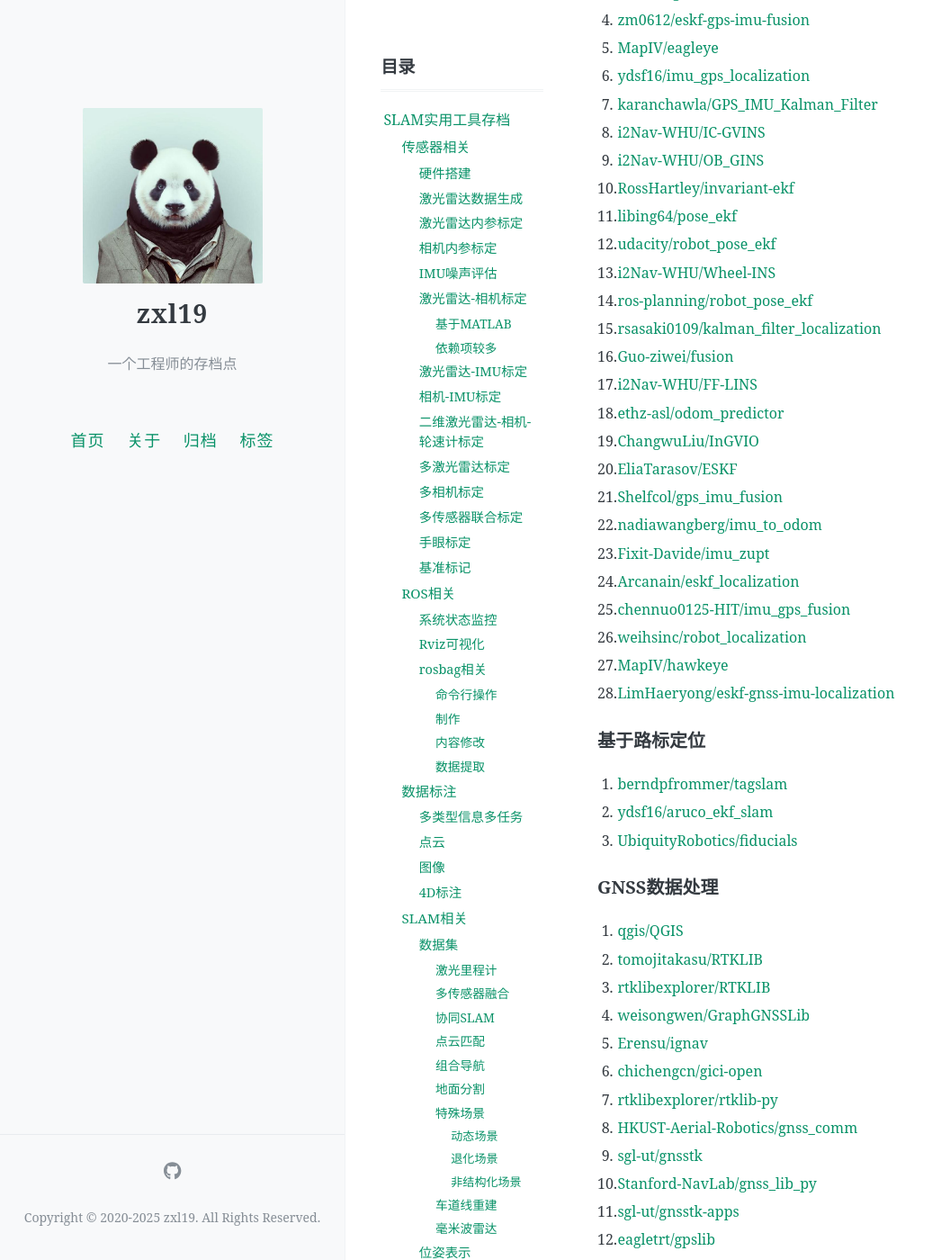
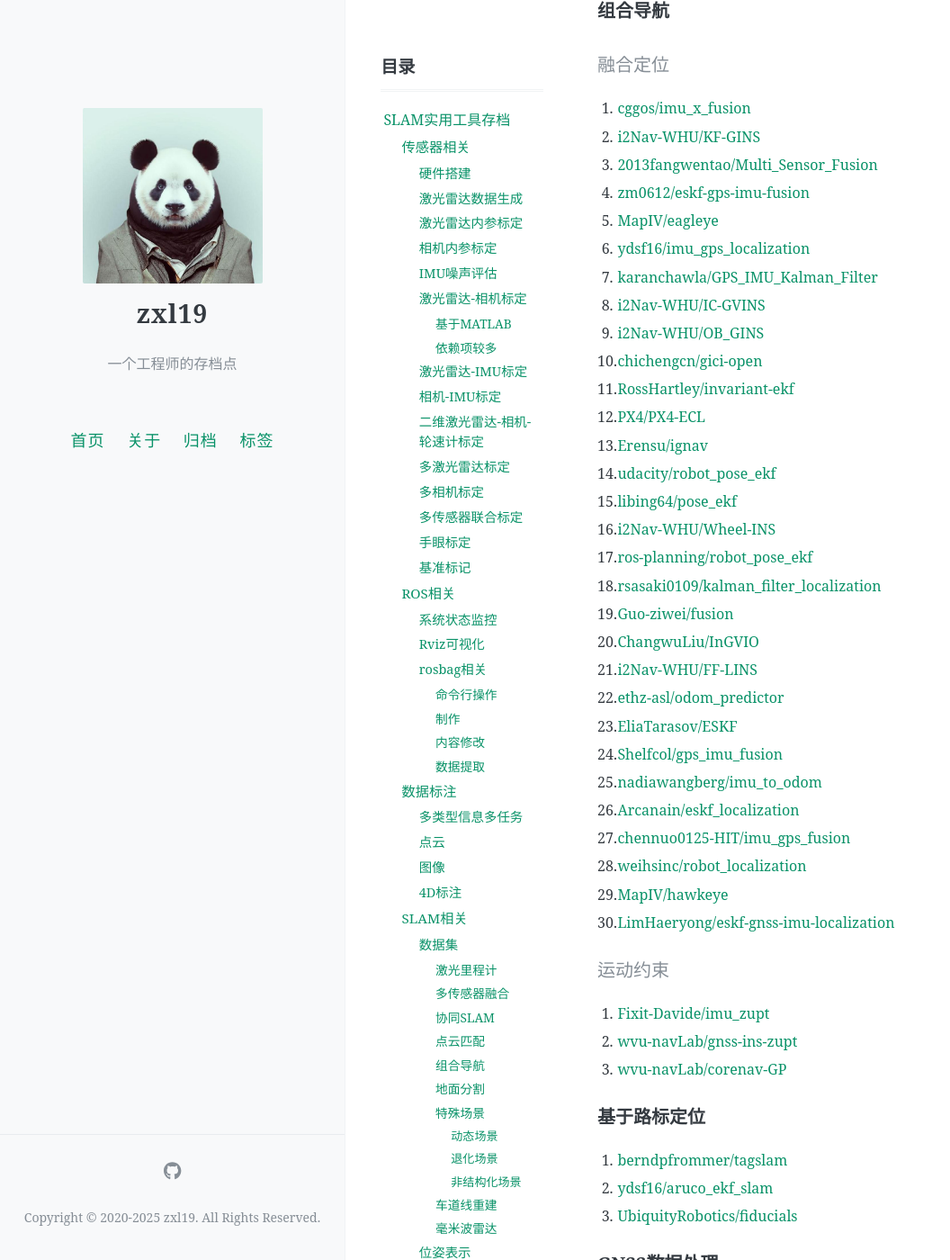
Before and after one commit to zxl19/zxl19.github.io, a Jekyll site: the page built from _posts/2021-05-25-slam-tool.md, in a window 1280 px wide and 1400 px high, scrolled down 27843 px. Shown: the whole window at 90% size, without its empty margins (0-1056 px from the left). Built offline with Jekyll 4.4.1, drawn with Linux system fonts in a browser that asks for light colours; comment, search, counter and statistics services are not loaded; some of the changed text lies outside the part shown.

Commit message:
docs: update posts

```diff
--- a/_posts/2021-05-25-slam-tool.md
+++ b/_posts/2021-05-25-slam-tool.md
@@ -890,6 +889,12 @@ pinned: false
 8. [Hammerliu/CoordTransform](https://github.com/Hammerliu/CoordTransform)
 9. [DaisyYoKo/-BD09-WGS84-GCJ02-](https://github.com/DaisyYoKo/-BD09-WGS84-GCJ02-)
 
+#### 软件
+
+1. [qgis/QGIS](https://github.com/qgis/QGIS)
+2. [PX4/PX4-Autopilot](https://github.com/PX4/PX4-Autopilot)
+3. [yxw027/Nuro_Navigation](https://github.com/yxw027/Nuro_Navigation)
+
 ### 地图匹配定位
 
 #### 激光雷达
@@ -971,7 +976,9 @@ pinned: false
 
 1. [TouchDeeper/VIW-Fusion](https://github.com/TouchDeeper/VIW-Fusion)
 
-#### 组合导航
+### 组合导航
+
+#### 融合定位
 
 1. [cggos/imu_x_fusion](https://github.com/cggos/imu_x_fusion)
 2. [i2Nav-WHU/KF-GINS](https://github.com/i2Nav-WHU/KF-GINS)
@@ -982,25 +989,33 @@ pinned: false
 7. [karanchawla/GPS_IMU_Kalman_Filter](https://github.com/karanchawla/GPS_IMU_Kalman_Filter)
 8. [i2Nav-WHU/IC-GVINS](https://github.com/i2Nav-WHU/IC-GVINS)
 9. [i2Nav-WHU/OB_GINS](https://github.com/i2Nav-WHU/OB_GINS)
-10. [RossHartley/invariant-ekf](https://github.com/RossHartley/invariant-ekf)
-11. [libing64/pose_ekf](https://github.com/libing64/pose_ekf)
-12. [udacity/robot_pose_ekf](https://github.com/udacity/robot_pose_ekf)
-13. [i2Nav-WHU/Wheel-INS](https://github.com/i2Nav-WHU/Wheel-INS)
-14. [ros-planning/robot_pose_ekf](https://github.com/ros-planning/robot_pose_ekf)
-15. [rsasaki0109/kalman_filter_localization](https://github.com/rsasaki0109/kalman_filter_localization)
-16. [Guo-ziwei/fusion](https://github.com/Guo-ziwei/fusion)
-17. [i2Nav-WHU/FF-LINS](https://github.com/i2Nav-WHU/FF-LINS)
-18. [ethz-asl/odom_predictor](https://github.com/ethz-asl/odom_predictor)
-19. [ChangwuLiu/InGVIO](https://github.com/ChangwuLiu/InGVIO)
-20. [EliaTarasov/ESKF](https://github.com/EliaTarasov/ESKF)
-21. [Shelfcol/gps_imu_fusion](https://github.com/Shelfcol/gps_imu_fusion)
-22. [nadiawangberg/imu_to_odom](https://github.com/nadiawangberg/imu_to_odom)
-23. [Fixit-Davide/imu_zupt](https://github.com/Fixit-Davide/imu_zupt)
-24. [Arcanain/eskf_localization](https://github.com/Arcanain/eskf_localization)
-25. [chennuo0125-HIT/imu_gps_fusion](https://github.com/chennuo0125-HIT/imu_gps_fusion)
-26. [weihsinc/robot_localization](https://github.com/weihsinc/robot_localization)
-27. [MapIV/hawkeye](https://github.com/MapIV/hawkeye)
-28. [LimHaeryong/eskf-gnss-imu-localization](https://github.com/LimHaeryong/eskf-gnss-imu-localization)
+10. [chichengcn/gici-open](https://github.com/chichengcn/gici-open)
+11. [RossHartley/invariant-ekf](https://github.com/RossHartley/invariant-ekf)
+12. [PX4/PX4-ECL](https://github.com/PX4/PX4-ECL)
+13. [Erensu/ignav](https://github.com/Erensu/ignav)
+14. [udacity/robot_pose_ekf](https://github.com/udacity/robot_pose_ekf)
+15. [libing64/pose_ekf](https://github.com/libing64/pose_ekf)
+16. [i2Nav-WHU/Wheel-INS](https://github.com/i2Nav-WHU/Wheel-INS)
+17. [ros-planning/robot_pose_ekf](https://github.com/ros-planning/robot_pose_ekf)
+18. [rsasaki0109/kalman_filter_localization](https://github.com/rsasaki0109/kalman_filter_localization)
+19. [Guo-ziwei/fusion](https://github.com/Guo-ziwei/fusion)
+20. [ChangwuLiu/InGVIO](https://github.com/ChangwuLiu/InGVIO)
+21. [i2Nav-WHU/FF-LINS](https://github.com/i2Nav-WHU/FF-LINS)
+22. [ethz-asl/odom_predictor](https://github.com/ethz-asl/odom_predictor)
+23. [EliaTarasov/ESKF](https://github.com/EliaTarasov/ESKF)
+24. [Shelfcol/gps_imu_fusion](https://github.com/Shelfcol/gps_imu_fusion)
+25. [nadiawangberg/imu_to_odom](https://github.com/nadiawangberg/imu_to_odom)
+26. [Arcanain/eskf_localization](https://github.com/Arcanain/eskf_localization)
+27. [chennuo0125-HIT/imu_gps_fusion](https://github.com/chennuo0125-HIT/imu_gps_fusion)
+28. [weihsinc/robot_localization](https://github.com/weihsinc/robot_localization)
+29. [MapIV/hawkeye](https://github.com/MapIV/hawkeye)
+30. [LimHaeryong/eskf-gnss-imu-localization](https://github.com/LimHaeryong/eskf-gnss-imu-localization)
+
+#### 运动约束
+
+1. [Fixit-Davide/imu_zupt](https://github.com/Fixit-Davide/imu_zupt)
+2. [wvu-navLab/gnss-ins-zupt](https://github.com/wvu-navLab/gnss-ins-zupt)
+3. [wvu-navLab/corenav-GP](https://github.com/wvu-navLab/corenav-GP)
 
 ### 基于路标定位
 
@@ -1010,18 +1025,15 @@ pinned: false
 
 ### GNSS数据处理
 
-1. [qgis/QGIS](https://github.com/qgis/QGIS)
-2. [tomojitakasu/RTKLIB](https://github.com/tomojitakasu/RTKLIB)
-3. [rtklibexplorer/RTKLIB](https://github.com/rtklibexplorer/RTKLIB)
-4. [weisongwen/GraphGNSSLib](https://github.com/weisongwen/GraphGNSSLib)
-5. [Erensu/ignav](https://github.com/Erensu/ignav)
-6. [chichengcn/gici-open](https://github.com/chichengcn/gici-open)
-7. [rtklibexplorer/rtklib-py](https://github.com/rtklibexplorer/rtklib-py)
-8. [HKUST-Aerial-Robotics/gnss_comm](https://github.com/HKUST-Aerial-Robotics/gnss_comm)
-9. [sgl-ut/gnsstk](https://github.com/sgl-ut/gnsstk)
-10. [Stanford-NavLab/gnss_lib_py](https://github.com/Stanford-NavLab/gnss_lib_py)
-11. [sgl-ut/gnsstk-apps](https://github.com/sgl-ut/gnsstk-apps)
-12. [eagletrt/gpslib](https://github.com/eagletrt/gpslib)
+1. [tomojitakasu/RTKLIB](https://github.com/tomojitakasu/RTKLIB)
+2. [rtklibexplorer/RTKLIB](https://github.com/rtklibexplorer/RTKLIB)
+3. [weisongwen/GraphGNSSLib](https://github.com/weisongwen/GraphGNSSLib)
+4. [Stanford-NavLab/gnss_lib_py](https://github.com/Stanford-NavLab/gnss_lib_py)
+5. [rtklibexplorer/rtklib-py](https://github.com/rtklibexplorer/rtklib-py)
+6. [sgl-ut/gnsstk](https://github.com/sgl-ut/gnsstk)
+7. [HKUST-Aerial-Robotics/gnss_comm](https://github.com/HKUST-Aerial-Robotics/gnss_comm)
+8. [sgl-ut/gnsstk-apps](https://github.com/sgl-ut/gnsstk-apps)
+9. [eagletrt/gpslib](https://github.com/eagletrt/gpslib)
 
 ### 协同SLAM
 
```
Also changed, not shown: other parts of _posts/2021-05-25-slam-tool.md (+20 -21 lines), _posts/2020-06-08-meme-archive.md (+9 -1 lines), _posts/2022-10-11-slam-material.md (+3 -2 lines), _posts/2023-03-28-python-package.md (+5 -4 lines).
